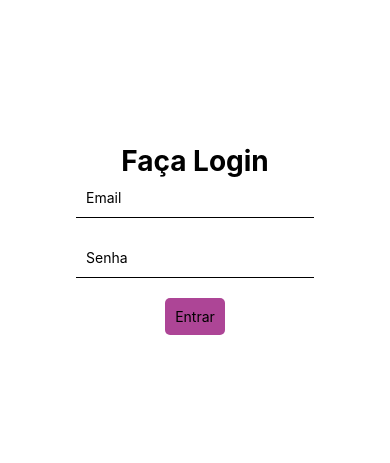
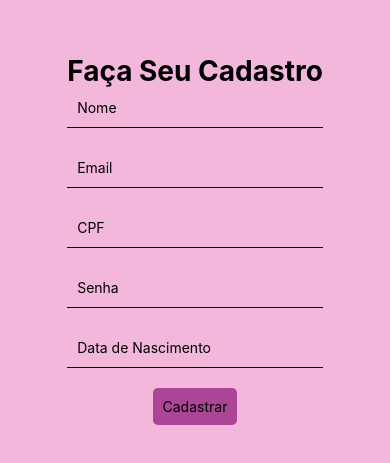
Before and after one commit to MariaFernandaCintra/mobile_meuApp, a React Native app: screen / in a window 390 px wide. Shown: the part 183-646 px from the top of the page. Built offline with nearby package versions, Linux system fonts and the light colour scheme.

Commit message:
atividade_cadastro

```diff
--- a/src/App.js
+++ b/src/App.js
@@ -1,10 +1,10 @@
 import { StyleSheet, Text, View, TextInput, Button } from 'react-native';
-import Login from './screens/Login';
+import Cadastro from './screens/Cadastro';
 
 export default function App() {
   return (
     <View style={styles.container}>
-      <Login></Login>
+      <Cadastro></Cadastro>
     </View>
   );
 }
@@ -13,7 +13,8 @@ const styles = StyleSheet.create({
   container: {
     flex: 1,
     justifyContent:"center",
-    alignItems:"center"
+    alignItems:"center",
+    backgroundColor: "#F2B7DB"
   },
   box1:{
     width: 50,
--- a/src/axios/axios.js
+++ b/src/axios/axios.js
@@ -1,13 +1,13 @@
 import axios from "axios";
 
 const api = axios.create({
-    baseURL:"http://10.89.240.83:5000/api/v1",
+    baseURL:"http://10.89.234.147:5000/api/v1",
     headers:{
         'accept':'application/json'
     }
 });
 
 const sheets = {
-    postLogin:(user)=> api.post("/login",user)
+    postCadastro:(user)=> api.post("/user",user)
 }
 export default sheets;
--- /dev/null
+++ b/src/screens/Cadastro.js
@@ -0,0 +1,107 @@
+import React, { useState } from "react";
+import {
+  View,
+  Text,
+  TextInput,
+  TouchableOpacity,
+  Alert,
+  StyleSheet,
+} from "react-native";
+import api from "../axios/axios";
+
+export default function Cadastro() {
+    const [user, setUser] = useState({
+      name: "",
+      email: "",
+      password: "",
+      cpf:"",
+      data_nascimento:"",
+    });
+
+    async function handleCadastro() {
+      await api.postCadastro(user).then(
+        (response) => {
+          //console.log(response.data.message);
+          Alert.alert("Cadastro realizado com sucesso!!",response.data.message);
+        },
+        (error) => {
+          Alert.alert('Erro',error.response.data.error);
+          //console.log(error);
+        }
+      );
+    }
+
+    return (
+      <View style={styles.container}>
+        <Text style={styles.title}>Faça Seu Cadastro</Text>
+        <TextInput
+        style={styles.input}
+          placeholder="Nome"
+          value={user.name}
+          onChangeText={(value) => {
+            setUser({ ...user, name: value });
+          }}
+        />
+        <TextInput
+        style={styles.input}
+          placeholder="Email"
+          value={user.email}
+          onChangeText={(value) => {
+            setUser({ ...user, email: value });
+          }}
+        />
+        <TextInput
+        style={styles.input}
+          placeholder="CPF"
+          value={user.cpf}
+          onChangeText={(value) => {
+            setUser({ ...user, cpf: value });
+          }}
+        />
+        <TextInput
+        style={styles.input}
+          placeholder="Senha"
+          value={user.password}
+          onChangeText={(value) => {
+            setUser({ ...user, password: value });
+          }}
+        />
+        <TextInput
+        style={styles.input}
+          placeholder="Data de Nascimento"
+          value={user.data_nascimento}
+          onChangeText={(value) => {
+            setUser({ ...user, data_nascimento: value });
+          }}
+        />
+
+        <TouchableOpacity onPress={handleCadastro} style={styles.button}>
+          <Text>Cadastrar</Text>
+        </TouchableOpacity>
+      </View>
+    );
+  }
+
+  const styles = StyleSheet.create({
+    container: {
+      flex: 1,
+      justifyContent: "center",
+      alignItems: "center",
+    },
+    title: {
+      fontSize: 28,
+      fontWeight: "bold",
+    },
+    input:{
+      width:'100%',
+      height:40,
+      borderBottomWidth:1,
+      marginBottom:20,
+      paddingHorizontal:10
+    },
+    button:{
+      backgroundColor: '#AD4596',
+      padding:10,
+      borderRadius:5
+    },
+  });
--- a/src/screens/Login.js
+++ b/src/screens/Login.js
@@ -19,11 +19,12 @@ export default function Login() {
   async function handleLogin() {
     await api.postLogin(user).then(
       (response) => {
-        console.log(response.data.message);
-        Alert.alert(response.data.message);
+        //console.log(response.data.message);
+        Alert.alert("OK",response.data.message);
       },
       (error) => {
-        console.log(error);
+        Alert.alert('Erro',error.response.data.error);
+        //console.log(error);
       }
     );
   }
```
